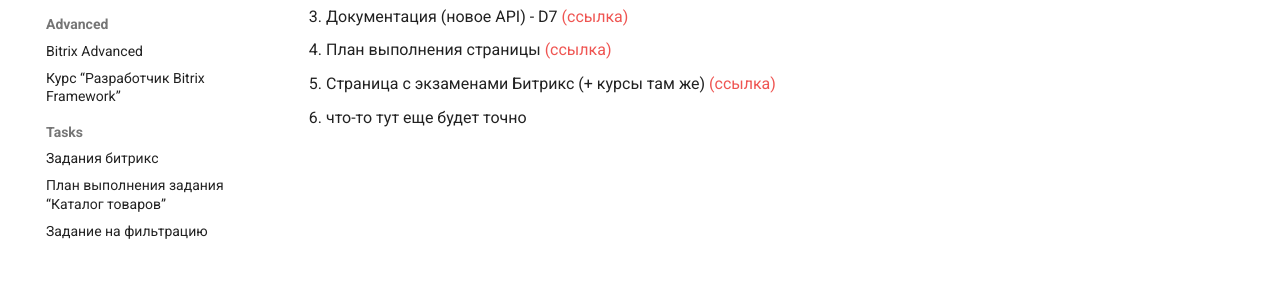
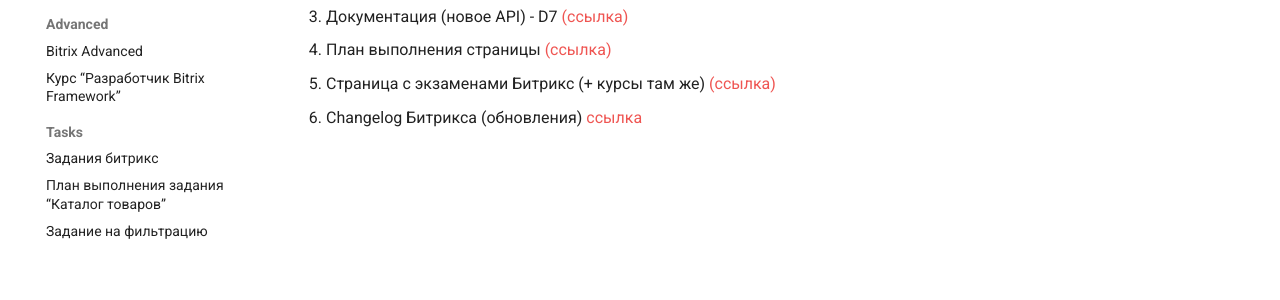
Before and after one commit to netconpi/bitrix-docs, an MkDocs documentation site: the page built from docs/Bitrix/index.md, in a window 1280 px wide. Shown: the part 342-642 px from the top of the page. Built offline with MkDocs 1.6.1 and Material for MkDocs 9.7.7, drawn with Linux system fonts in a browser that asks for light colours.

Commit message:
feat: new link

```diff
--- a/docs/Bitrix/index.md
+++ b/docs/Bitrix/index.md
@@ -7,4 +7,4 @@
 3. Документация (новое API) - D7 [(ссылка)](https://dev.1c-bitrix.ru/api_d7/)
 4. План выполнения страницы [(ссылка)](https://dev.1c-bitrix.ru/api_help/main/general/pageplan.php)
 5. Страница с экзаменами Битрикс (+ курсы там же) [(ссылка)](https://academy.1c-bitrix.ru/certification/exams.php)
-6. что-то тут еще будет точно
+6. Changelog Битрикса (обновления) [ссылка](https://dev.1c-bitrix.ru/docs/versions.php)
```
